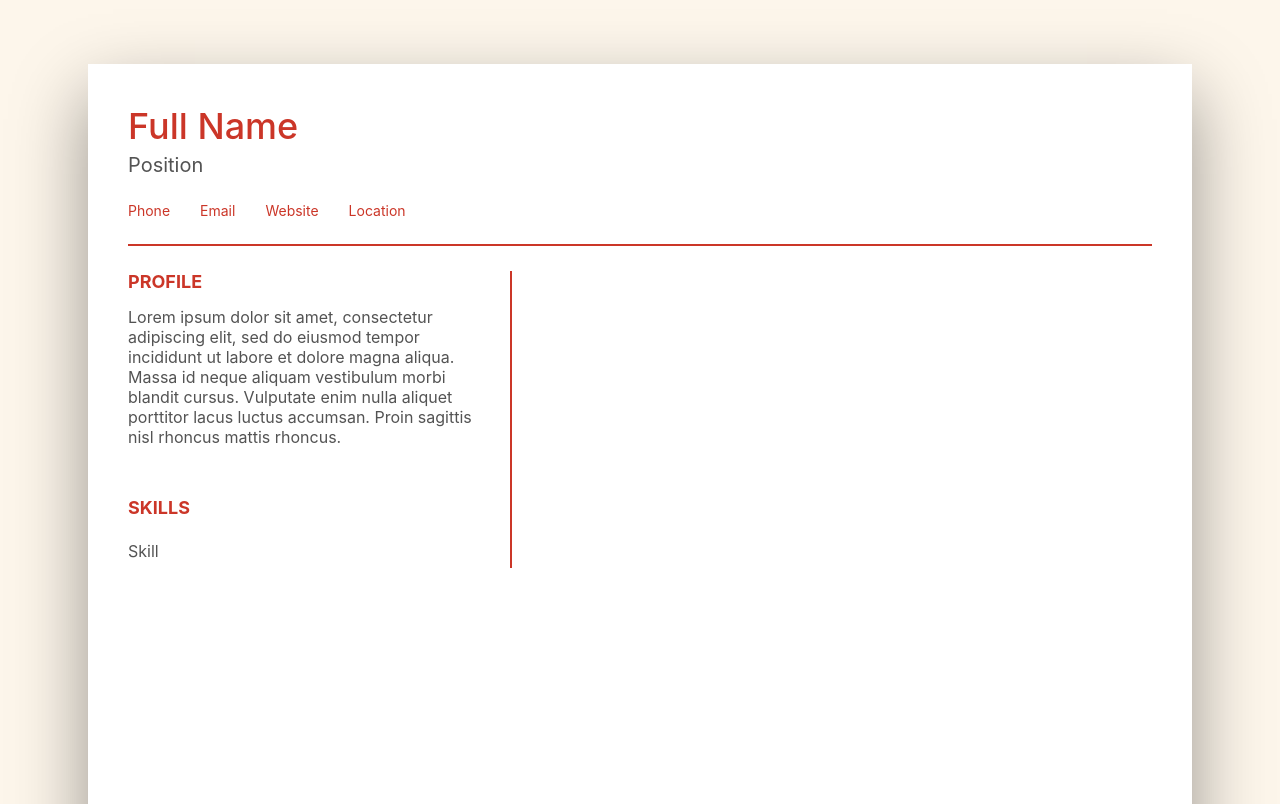
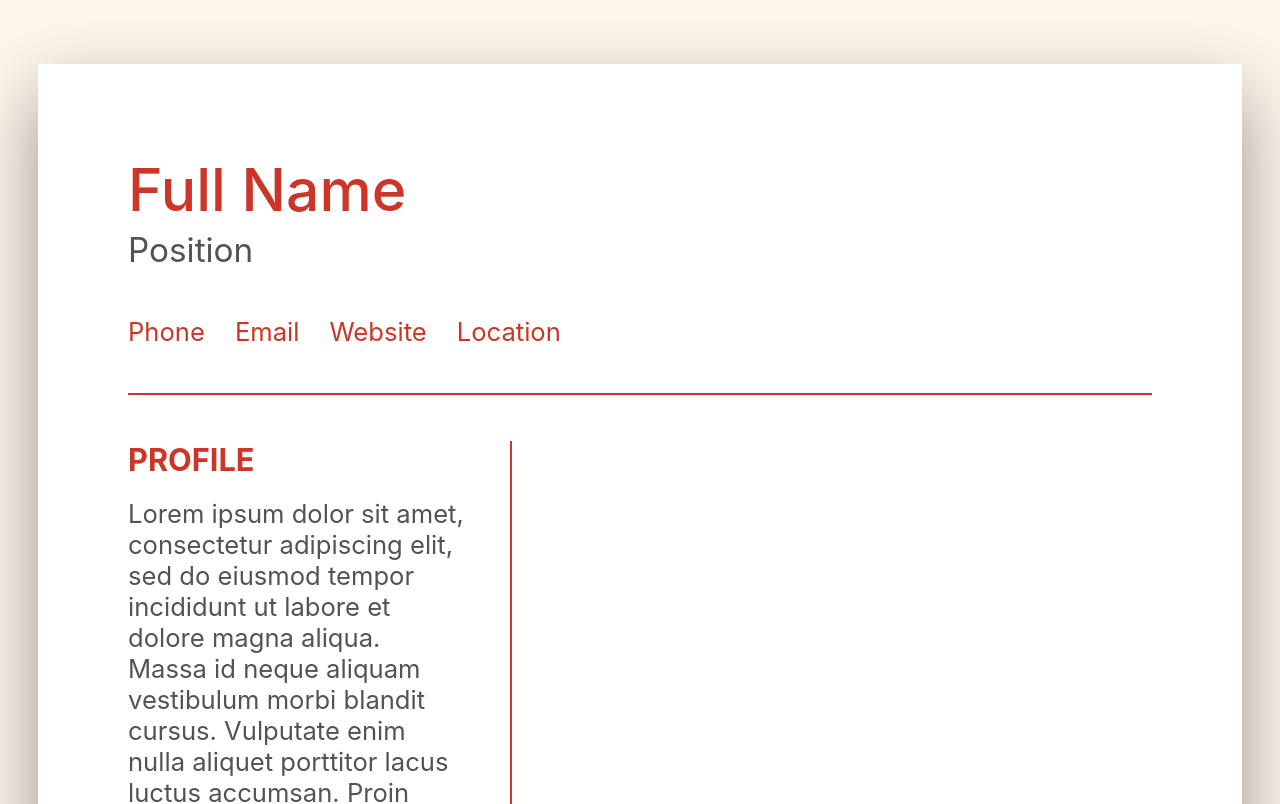
Before and after one commit to learndave/cv-app, a React (Create React App) app: page / in a window 1280 px wide. Shown: the top 804 px of the page. Built offline with nearby package versions, Linux system fonts and the light colour scheme.

Commit message:
establish relative sizes

```diff
--- a/src/assets/css/App.css
+++ b/src/assets/css/App.css
@@ -45,7 +45,7 @@
   width: var(--page-width);
   height: var(--page-height);
   margin-top: calc((100vw - var(--page-width))/4);
-  padding: 40px;
+  padding: var(--main-padding);
   box-shadow: 0px 30px 70px rgba(0,0,0,0.4);
   background-color: white;
 }
@@ -61,6 +61,7 @@ input,textarea {
   padding: 0;
 
   width: min-width;
+  font-size: inherit;
 }
 
 .editable-done-button {
--- a/src/assets/css/Header.css
+++ b/src/assets/css/Header.css
@@ -18,13 +18,13 @@
 
 .full-name {
     color: var(--color-main);
-    font-size: 36px;
+    font-size: 2.3rem;
     font-weight: 500;
 }
 
 .position {
     color: var(--color-secondary);
-    font-size: 20px;
+    font-size: 1.3rem;
 }
 
 .contact-details {
@@ -34,5 +34,5 @@
     justify-content: left;
     gap: 30px;
     color: var(--color-main);
-    font-size: 14px;
+    font-size: 1rem;
 }
--- a/src/assets/css/Sidebar.css
+++ b/src/assets/css/Sidebar.css
@@ -14,7 +14,7 @@
 
 .sidebar-title {
     color: var(--color-main);
-    font-size: 18px;
+    font-size: 1.2rem;
     font-weight: 700;
 }
 
--- a/src/assets/css/Variables.css
+++ b/src/assets/css/Variables.css
@@ -3,9 +3,20 @@
     --color-main-darken: #9c2a20;
     --color-secondary: #535353;
 
-    --margin-between: 25px;
-    --gap-between: 15px;
+    /* --margin-between: 25px; */
 
     --page-width: 80vw;
-    --page-height: calc(var(--page-width) * 297/210)
+    --page-height: calc(var(--page-width) * 297/210);
+
+    --main-font-size: calc(var(--page-width)/40);
 }
+
+html {
+    font-size: var(--main-font-size);
+}
+
+:root {
+    --main-padding: 3.5rem;
+    --margin-between: 1.8rem;
+    --gap-between: .8rem;
+}
```
